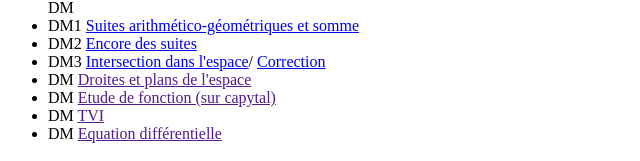
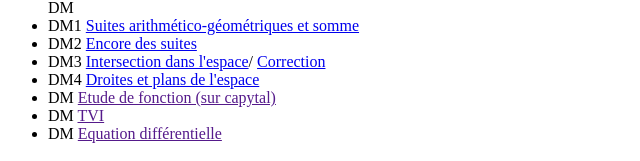
Before and after one commit to prolifaxe/coursdecourtois, a plain HTML site: page Maths_Terminale/devoirs2026_2027.html in a window 1280 px wide. Shown: the part 231-392 px from the top of the page, without its empty margins (0-640 px from the left). Drawn offline with Linux system fonts and the light colour scheme.

Commit message:
first commit

```diff
--- a/Maths_Terminale/devoirs2026_2027.html
+++ b/Maths_Terminale/devoirs2026_2027.html
@@ -17,7 +17,7 @@
 <li>DM1 <a target="_blanck" href="https://www.overleaf.com/read/syqwrckvqcsp#7e5fcc">Suites arithmético-géométriques et somme</a>
 <li>DM2 <a target="_blanck" href="https://www.overleaf.com/read/bkhgymtvndbm#0b92f3">Encore des suites</a></li>
 <li>DM3 <a target="_blanck" href="https://capytale2.ac-paris.fr/web/c/5eb5-11935191/mln">Intersection dans l'espace</a>/ <a target="_blanck" href="https://capytale2.ac-paris.fr/web/c/9666-12923835/mln">Correction</a></li>
-<li>DM <a target="_blanck" href="">Droites et plans de l'espace</a></li>
+<li>DM4 <a target="_blanck" href="https://www.overleaf.com/project/6b04752eff7ba02169bc665c/share#4190a4283c805e0ea846e3cc3608b7b19f2b283a73e1bbae">Droites et plans de l'espace</a></li>
 <li>DM <a target="_blanck" href="">Etude de fonction (sur capytal)</a></li>
 <li>DM <a target="_blanck" href="">TVI</a></li>
 
```
